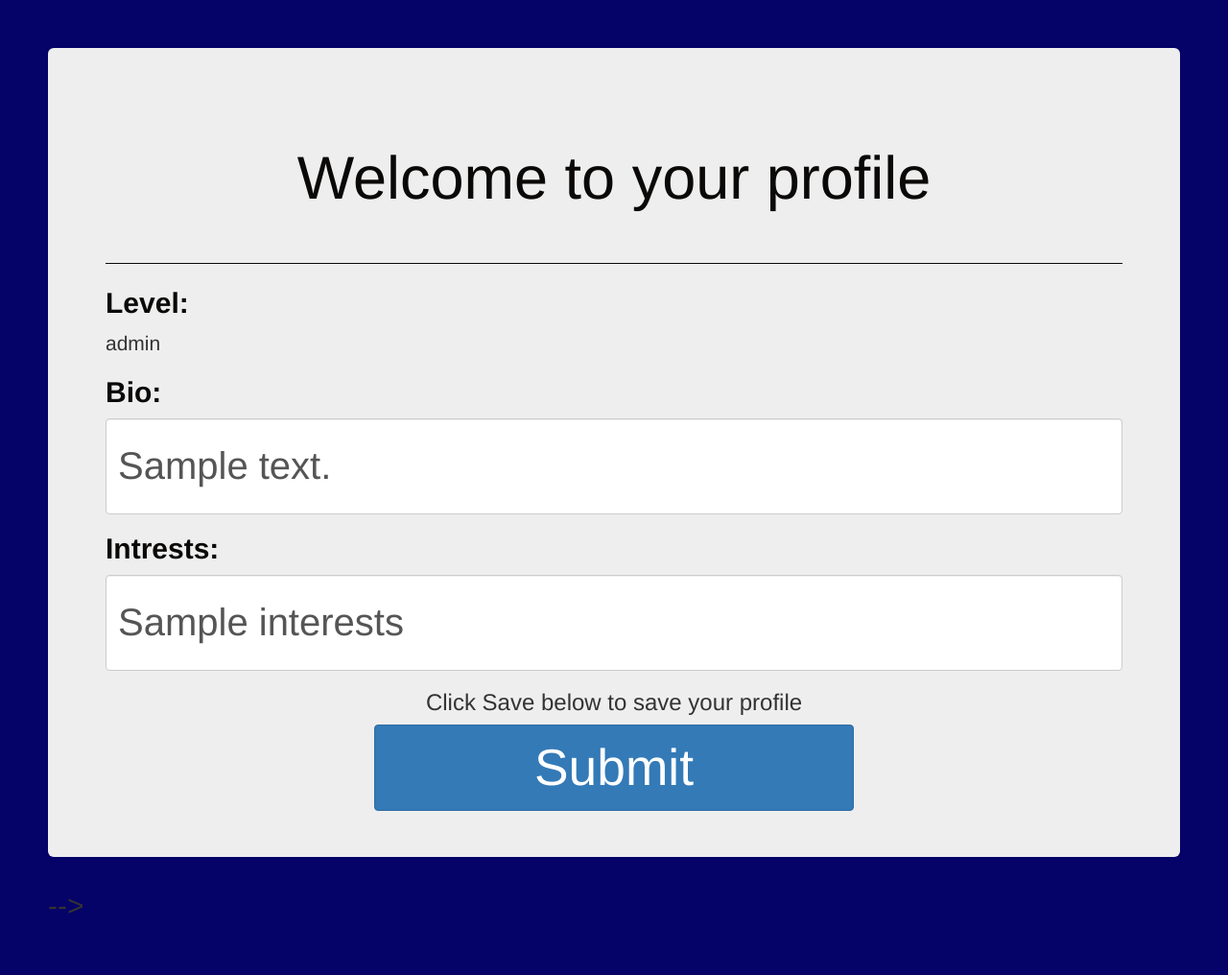
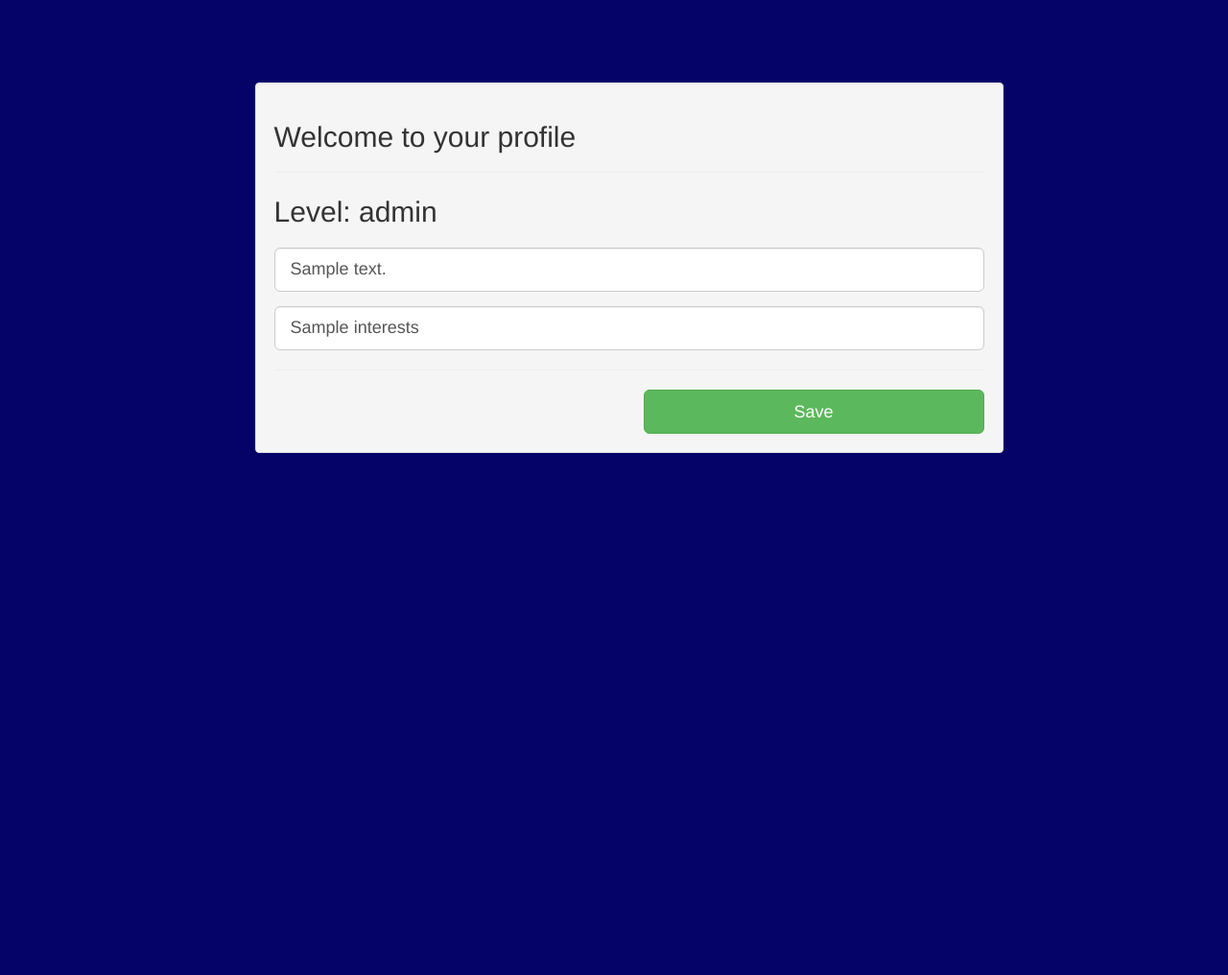
Before and after one commit to mayukh18/BlindChat, a Flask app: template templates/profile.html in a window 1280 px wide. Shown: the whole page at 96% size. After the commit the page ends 472 px from the top, so only its background shows below. Run offline with Flask 2, Linux system fonts and the light colour scheme; the template is opened without the code that fills it: most values are stand-ins (such as "Sample title", 1, 10 or a date in 2020); some libraries are stand-ins or nearby versions.

Commit message:
Prettify profile.html
Redo of profile.html from scratch

```diff
--- a/templates/profile.html
+++ b/templates/profile.html
@@ -11,6 +11,14 @@
 
 	<!-- Latest compiled JavaScript -->
 	<script src="https://maxcdn.bootstrapcdn.com/bootstrap/3.3.7/js/bootstrap.min.js"></script>
+
+	<style>
+		.well {
+			margin-left: 18%;
+		}
+
+	</style>
+
 </head>
 
 <body style="font-size:3em;background-color:#050268;">
@@ -50,39 +58,44 @@
 	</script>
 <!--Html code starts here-->
 
-	<div class="container-fluid" style="padding: 50px;padding-left: 50px;">
-		<div class="jumbotron">
-			<div class="row">
-				<div class="col-lg-12">
-					<form id="xxx" method="post">
-						<div class="form-group">
-							<h1 class="text-center" style="margin:5%;color: #0A0908;">Welcome to your profile</h1>
-							<hr style="width: 100%; color:#0A0908; height: 1px; background-color:#0A0908;" />
-							<label style="color:#0A0908;">
-								Level:
-							</label>
-							<p>{{ level }}</p>
+<div class="container">
+	<br/>
+	<br/>
+	<div class="row" id="main">
+        <div class="col-md-8 well" id="rightPanel">
+            <div class="row">
+				<div class="col-md-12">
+					<form id="xxx" method="post" role="form">
+						<h2>Welcome to your profile</h2>
+						<hr class="colorgraph">
+						<div class="row">
+							<div class="col-xs-12 col-sm-6 col-md-6">
+								<div class="form-group">
+									Level: {{ level }}
+								</div>
+							</div>
 						</div>
 						<div class="form-group">
-							<label for="bio" style="color:#0A0908;">Bio:</label>
-							<input type="text" name="bio" class="form-control" value="{{ bio }}" style="height:100px;font-size:30pt" placeholder="Write your bio here (max 80 letters)"/>
+									<input type="text" name="bio" class="form-control input-lg" value="{{ bio }}"  placeholder="Write your bio here (max 80 letters)"/>
 						</div>
 						<div class="form-group">
-							<label for="interests" style="color:#0A0908;">Intrests:</label>
-							<input type="text" name="interests" class="form-control" value="{{ interests }}" style="height:100px;font-size:30pt" placeholder="Enter upto 3 interests separated by commas"/>
+							<input type="text" name="interests" class="form-control input-lg" value="{{ interests }}" placeholder="Enter upto 3 interests separated by commas"/>
 						</div>
 						<input type="hidden" id="idd" name="psid" value="{{ id }}" />
-						<div class="text-center">
-							<h3>Click Save below to save your profile</h3>
-							<input type="submit" value="Submit" class="btn btn-default btn-primary" style="height:90px;width:500px;font-size:40pt;">
+						<hr class="colorgraph">
+						<div class="row">
+							<div class="col-xs-12 col-md-6"></div>
+							<div class="col-xs-12 col-md-6"><input type="submit" value="Save" class="btn btn-success btn-block btn-lg"></div>
 						</div>
 					</form>
 				</div>
 			</div>
 		</div>
+    </div>
+ </div>
 <!--Html ends here-->
 
 
-</body>-->
+</body>
 
 </html>
```
